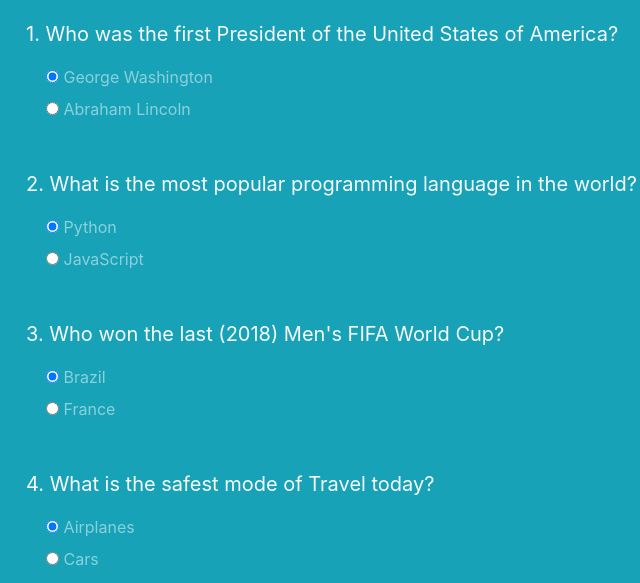
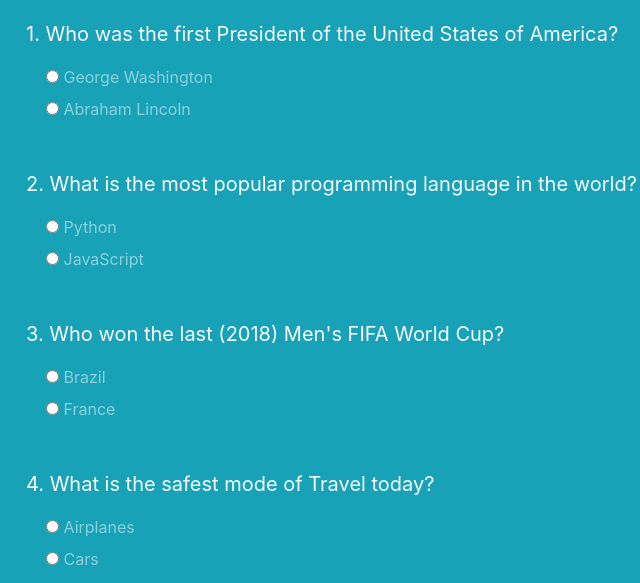
Before and after one commit to thisismodou/Qweez, a plain HTML site: page index.html in a window 1280 px wide. Shown: the part 306-889 px from the top of the page, 59-699 px from the left. Drawn offline with nearby package versions, Linux system fonts and the light colour scheme.

Commit message:
Reformatted JS code, removed default answer in HTML

```diff
--- a/app.js
+++ b/app.js
@@ -2,8 +2,6 @@ const correctAnswers = ['A', 'B', 'B', 'A'];
 const form = document.querySelector('.quiz-form');
 const result = document.querySelector('.result');
 let spanText = document.querySelector('.result span');
-
-console.log(spanText.textContent);
 
 form.addEventListener('submit', e => {
 	e.preventDefault();
@@ -13,9 +11,7 @@ form.addEventListener('submit', e => {
 
 	// Check answers
 	answers.forEach((answer, index) => {
-		if (answer === correctAnswers[index]) {
-			score += 25;
-		}
+		answer === correctAnswers[index] ? (score += 25) : '';
 	});
 
 	// Show results
--- a/index.html
+++ b/index.html
@@ -38,7 +38,7 @@
 							1. Who was the first President of the United States of America?
 						</p>
 						<div class="form-check my-2 text-white-50">
-							<input type="radio" name="q1" value="A" checked />
+							<input type="radio" name="q1" value="A" />
 							<label class="form-check-label">George Washington</label>
 						</div>
 						<div class="form-check my-2 text-white-50">
@@ -51,7 +51,7 @@
 							2. What is the most popular programming language in the world?
 						</p>
 						<div class="form-check my-2 text-white-50">
-							<input type="radio" name="q2" value="A" checked />
+							<input type="radio" name="q2" value="A" />
 							<label class="form-check-label">Python</label>
 						</div>
 						<div class="form-check my-2 text-white-50">
@@ -62,7 +62,7 @@
 					<div class="my-5">
 						<p class="lead font-weight-normal">3. Who won the last (2018) Men's FIFA World Cup?</p>
 						<div class="form-check my-2 text-white-50">
-							<input type="radio" name="q3" value="A" checked />
+							<input type="radio" name="q3" value="A" />
 							<label class="form-check-label">Brazil</label>
 						</div>
 						<div class="form-check my-2 text-white-50">
@@ -73,7 +73,7 @@
 					<div class="my-5">
 						<p class="lead font-weight-normal">4. What is the safest mode of Travel today?</p>
 						<div class="form-check my-2 text-white-50">
-							<input type="radio" name="q4" value="A" checked />
+							<input type="radio" name="q4" value="A" />
 							<label class="form-check-label">Airplanes</label>
 						</div>
 						<div class="form-check my-2 text-white-50">
```
